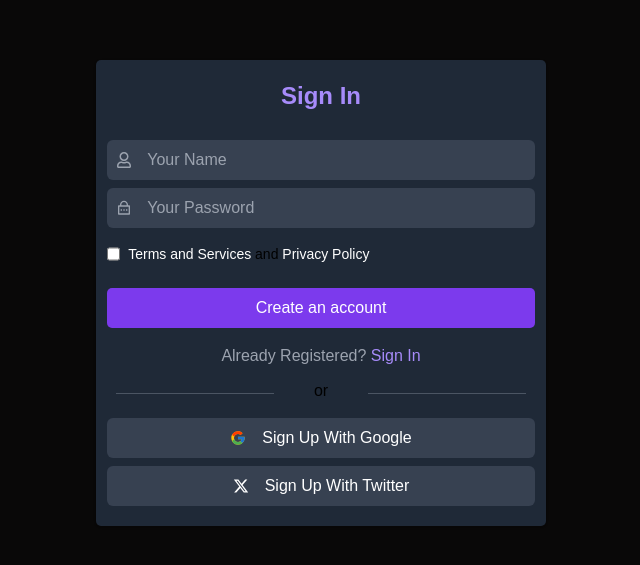
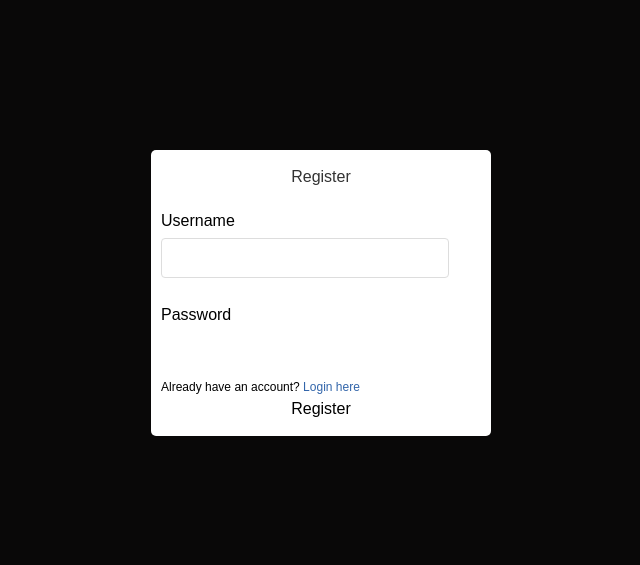
Before and after one commit to siddhuthecoder/futuristic_labs_task_frontend, a React (Create React App) app: page /register in a window 1280 px wide. Shown: the part 107-672 px from the top of the page, without its empty margins (319-959 px from the left). Built offline with nearby package versions, Linux system fonts and the light colour scheme; a web font is replaced by a local one.

Commit message:
new changes login signuo

```diff
--- a/src/pages/Home.jsx
+++ b/src/pages/Home.jsx
@@ -4,9 +4,6 @@ import { HTML5Backend } from "react-dnd-html5-backend";
 import Sidebar from "../components/Sidebar";
 import Canvas from "../components/Canvas";
 import styled from "styled-components";
-import { PiSquaresFourDuotone } from "react-icons/pi";
-import { GiHamburgerMenu } from "react-icons/gi";
-
 
 import { useSelector } from "react-redux";
 import { useNavigate } from "react-router-dom";
@@ -20,7 +17,6 @@ const Home = () => {
   const [components, setComponents] = useState([]);
   const userData = useSelector((state) => state.user.user);
   const navigate = useNavigate();
-  const [shadows,setShow] = useState(true)
 
   useEffect(() => {
     if (!userData) {
@@ -31,12 +27,7 @@ const Home = () => {
   return (
     <DndProvider backend={HTML5Backend}>
       <AppContainer>
-        <div className="w-[250px] h-screen overflow-y-scroll">
-          <div className="w-full flex items-center flex-row-reverse">
-            <GiHamburgerMenu className="text-3xl" />
-          </div>
-          <Sidebar />
-        </div>
+        <Sidebar />
         <Canvas components={components} setComponents={setComponents} />
       </AppContainer>
     </DndProvider>
--- a/src/pages/Signup.jsx
+++ b/src/pages/Signup.jsx
@@ -4,11 +4,6 @@ import axios from "axios";
 import { useDispatch, useSelector } from "react-redux";
 import { UserActions } from "../store/userSlice";
 import { Link, useNavigate } from "react-router-dom";
-import { FcGoogle } from "react-icons/fc";
-import { FaRegUser } from "react-icons/fa";
-import { MdOutlineEmail } from "react-icons/md";
-import { RiLockPasswordLine } from "react-icons/ri";
-import { FaShare, FaXTwitter } from "react-icons/fa6";
 
 const Signup = () => {
   const [username, setUsername] = useState("");
@@ -56,7 +51,7 @@ const Signup = () => {
   return (
     <>
       <div className="log_div">
-        {/* <form className="form_box" onSubmit={handleSubmit}>
+        <form className="form_box" onSubmit={handleSubmit}>
           <h2 align="center">Register</h2>
           <div className="form_input">
             <label htmlFor="username">Username</label>
@@ -91,79 +86,6 @@ const Signup = () => {
               </button>
             )}
           </div>
-        </form> */}
-        <form
-          action=""
-          className="w-[97%] max-w-[450px] mx-auto flex flex-col shadow rounded-[5px] bg-gray-800"
-        >
-          <div className="text-center font-bold text-2xl my-5 text-violet-400">
-            Sign In
-          </div>
-
-          {/* <div className="flex items-center relative mt-2">
-            <input
-              type="text"
-              className="bg-gray-700 w-[95%] mx-auto ps-[40px] h-[40px] rounded-md text-white placeholder-gray-400"
-              placeholder="Your name"
-            />
-            <FaRegUser className="absolute left-[20px] z-[1] text-gray-400" />
-          </div> */}
-          <div className="hidden items-center relative mt-2">
-            <input
-              type="text"
-              className="bg-gray-700 w-[95%] mx-auto ps-[40px] h-[40px] rounded-md text-white placeholder-gray-400"
-              placeholder="Your Name"
-              name="username"
-            />
-            <FaRegUser className="absolute left-[20px] z-[1] text-gray-400" />
-          </div>
-
-          <div className="flex items-center relative mt-2">
-            <input
-              type="password"
-              className="bg-gray-700 w-[95%] mx-auto ps-[40px] h-[40px] rounded-md text-white placeholder-gray-400"
-              placeholder="Your Name"
-            />
-            <FaRegUser className="absolute left-[20px] z-[1] text-gray-400" />
-          </div>
-
-          <div className="flex items-center relative mt-2">
-            <input
-              type="password"
-              className="bg-gray-700 w-[95%] mx-auto ps-[40px] h-[40px] rounded-md text-white placeholder-gray-400"
-              placeholder="Your Password"
-            />
-            <RiLockPasswordLine className="absolute left-[20px] z-[1] text-gray-400" />
-          </div>
-          <div className="flex my-4 w-[95%] mx-auto">
-            <input type="checkbox" className="" placeholder="Your Password" />
-            <p className="text-left ps-2 text-sm">
-              <span className="text-white">Terms and Services</span> and{" "}
-              <span className="text-white">Privacy Policy</span>
-            </p>
-          </div>
-          <button className="w-[95%] mx-auto mb-4 bg-violet-600 text-white py-2 mt-2 rounded-[5px] hover:bg-violet-700">
-            Create an account
-          </button>
-          <p className="text-center">
-            <span className="text-gray-400">Already Registered? </span>
-            <Link to="/signin" className="hover:underline text-violet-400 ">
-              Sign In
-            </Link>
-          </p>
-          <div className="flex w-full items-center justify-between h-[50px]">
-            <div className="w-[35%] h-[1px] bg-gray-600 mx-auto"></div>
-            <div className="mx-auto pb-1">or</div>
-            <div className="w-[35%] h-[1px] bg-gray-600 mx-auto"></div>
-          </div>
-          <button className="flex justify-center items-center text-center text-white p-2 w-[95%] mx-auto rounded-md bg-gray-700 border-[1px] border-gray-600 hover:bg-gray-600">
-            <FcGoogle />
-            <span className="ml-4">Sign Up With Google</span>
-          </button>
-          <button className="mb-5 flex justify-center items-center text-center mt-2 text-white p-2 w-[95%] mx-auto rounded-md bg-gray-700 border-[1px] border-gray-600 hover:bg-gray-600">
-            <FaXTwitter />
-            <span className="ml-4">Sign Up With Twitter</span>
-          </button>
         </form>
       </div>
     </>
```
Also changed, not shown: src/pages/Login.jsx (line endings or trailing spaces), 1 other file (tests, documents, lock files or other folders).
